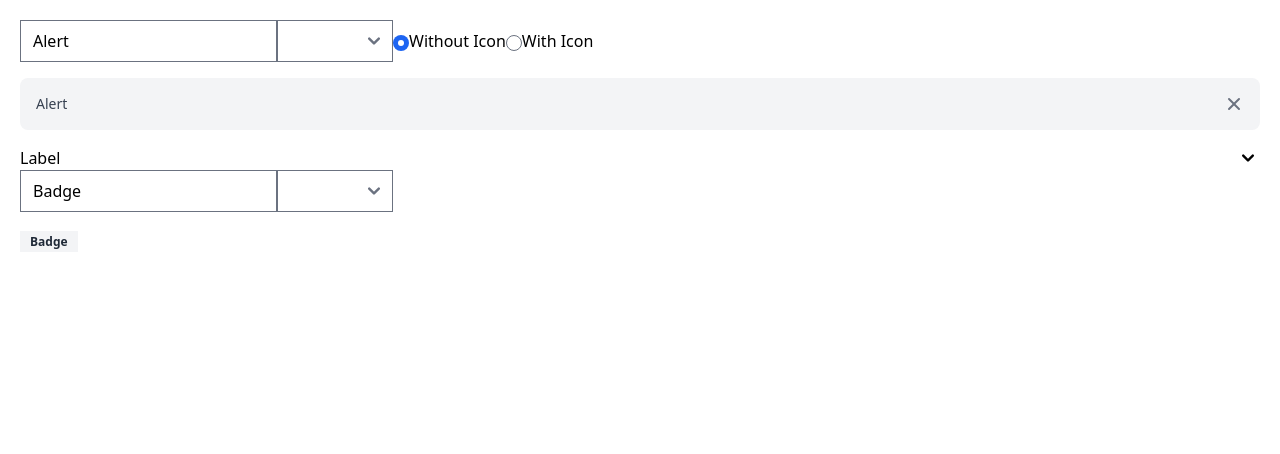
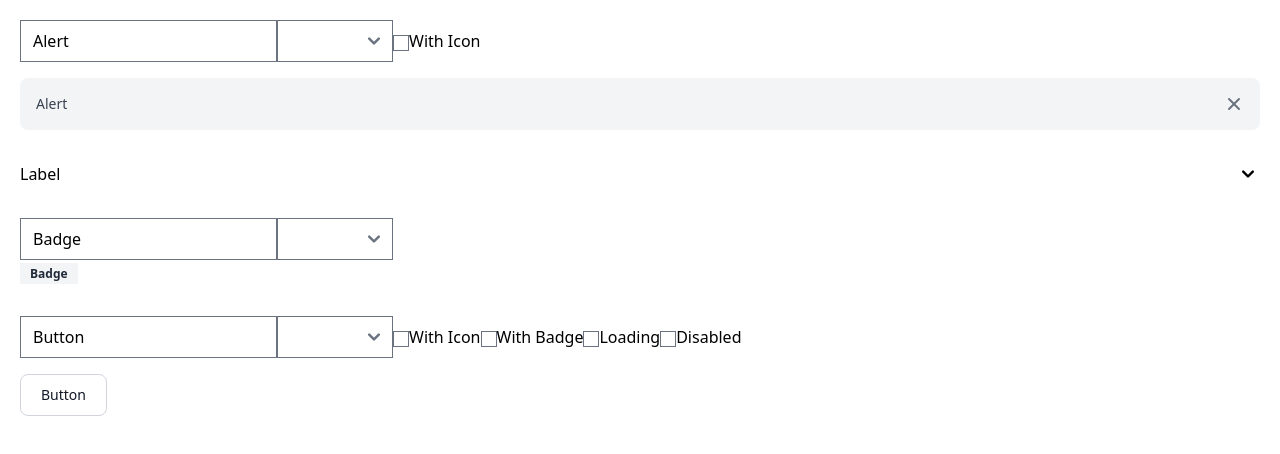
Before and after one commit to ibrahimalanshor/my-vue-ui, a Vue app: page / in a window 1280 px wide. Shown: the top 454 px of the page. Built offline with nearby package versions, Linux system fonts and the light colour scheme.

Commit message:
sementara button

```diff
--- a/src/App.vue
+++ b/src/App.vue
@@ -1,11 +1,12 @@
 <script setup>
-import { TestAlert, TestCollapse, TestBadge } from '@/test';
+import { TestAlert, TestCollapse, TestBadge, TestButton } from '@/test';
 </script>
 
 <template>
-  <div class="p-5">
+  <div class="p-5 space-y-8">
     <test-alert />
     <test-collapse />
     <test-badge />
+    <test-button />
   </div>
 </template>
--- a/src/components/base-badge.vue
+++ b/src/components/base-badge.vue
@@ -9,6 +9,10 @@ const props = defineProps({
   color: {
     type: String,
     default: 'default',
+  },
+  circle: {
+    type: Boolean,
+    default: false,
   },
 });
 
@@ -31,13 +35,16 @@ const badgeClass = computed(() => {
 
   const bgClass = bgColors[props.color] ?? bgColors.default;
   const textClass = textColors[props.color] ?? textColors.default;
+  const circleClass = props.circle
+    ? 'w-4 h-4 p-0 rounded-full'
+    : 'px-2.5 py-0.5';
 
-  return [bgClass, textClass];
+  return [bgClass, textClass, circleClass];
 });
 </script>
 
 <template>
-  <span class="text-xs font-semibold mr-2 px-2.5 py-0.5" :class="badgeClass">{{
+  <span class="text-xs font-semibold" :class="badgeClass">{{
     props.label
   }}</span>
 </template>
--- /dev/null
+++ b/src/components/base-button.vue
@@ -0,0 +1,86 @@
+<script setup>
+import { computed } from 'vue';
+
+const props = defineProps({
+  label: {
+    type: String,
+    required: true,
+  },
+  color: {
+    type: String,
+    default: 'default',
+  },
+  loading: {
+    type: Boolean,
+    default: false,
+  },
+});
+
+const buttonClass = computed(() => {
+  const bgColors = {
+    default: 'bg-white hover:bg-gray-100 border border-gray-300',
+    primary: 'bg-blue-700 hover:bg-blue-800',
+    success: 'bg-green-700 hover:bg-green-800',
+    warning: 'bg-yellow-400 hover:bg-yellow-500',
+    error: 'bg-red-700 hover:bg-red-800',
+  };
+
+  const textColors = {
+    default: 'text-gray-900',
+    primary: 'text-white',
+    success: 'text-white',
+    warning: 'text-white',
+    error: 'text-white',
+  };
+
+  const focusColors = {
+    default: ' focus:ring-gray-200',
+    primary: 'focus:ring-blue-300',
+    success: 'focus:ring-green-300',
+    warning: 'focus:ring-yellow-300',
+    error: 'focus:ring-red-300',
+  };
+
+  const bgClass = bgColors[props.color] ?? bgColors.default;
+  const textClass = textColors[props.color] ?? textColors.default;
+  const focusClass = focusColors[props.color] ?? focusColors.default;
+
+  return [bgClass, textClass, focusClass];
+});
+
+const iconClass = computed(() => {
+  const baseClass = 'mr-2 -ml-1 w-5 h-5';
+
+  return [baseClass];
+});
+</script>
+
+<template>
+  <button
+    type="button"
+    class="focus:ring-4 font-medium rounded-lg text-sm px-5 py-2.5 focus:outline-none flex items-center disabled:opacity-75"
+    :class="buttonClass"
+  >
+    <svg
+      v-if="props.loading"
+      aria-hidden="true"
+      role="status"
+      class="inline mr-3 w-4 h-4 text-white animate-spin"
+      viewBox="0 0 100 101"
+      fill="none"
+      xmlns="http://www.w3.org/2000/svg"
+    >
+      <path
+        d="M100 50.5908C100 78.2051 77.6142 100.591 50 100.591C22.3858 100.591 0 78.2051 0 50.5908C0 22.9766 22.3858 0.59082 50 0.59082C77.6142 0.59082 100 22.9766 100 50.5908ZM9.08144 50.5908C9.08144 73.1895 27.4013 91.5094 50 91.5094C72.5987 91.5094 90.9186 73.1895 90.9186 50.5908C90.9186 27.9921 72.5987 9.67226 50 9.67226C27.4013 9.67226 9.08144 27.9921 9.08144 50.5908Z"
+        fill="#E5E7EB"
+      />
+      <path
+        d="M93.9676 39.0409C96.393 38.4038 97.8624 35.9116 97.0079 33.5539C95.2932 28.8227 92.871 24.3692 89.8167 20.348C85.8452 15.1192 80.8826 10.7238 75.2124 7.41289C69.5422 4.10194 63.2754 1.94025 56.7698 1.05124C51.7666 0.367541 46.6976 0.446843 41.7345 1.27873C39.2613 1.69328 37.813 4.19778 38.4501 6.62326C39.0873 9.04874 41.5694 10.4717 44.0505 10.1071C47.8511 9.54855 51.7191 9.52689 55.5402 10.0491C60.8642 10.7766 65.9928 12.5457 70.6331 15.2552C75.2735 17.9648 79.3347 21.5619 82.5849 25.841C84.9175 28.9121 86.7997 32.2913 88.1811 35.8758C89.083 38.2158 91.5421 39.6781 93.9676 39.0409Z"
+        fill="currentColor"
+      />
+    </svg>
+    <slot name="icon" :icon-class="iconClass" v-if="!loading" />
+    {{ props.loading ? 'Loading' : props.label }}
+    <slot name="badge" v-if="!loading" />
+  </button>
+</template>
--- a/src/components/index.js
+++ b/src/components/index.js
@@ -1,3 +1,4 @@
 export { default as BaseAlert } from './base-alert.vue';
 export { default as BaseCollapse } from './base-collapse.vue';
 export { default as BaseBadge } from './base-badge.vue';
+export { default as BaseButton } from './base-button.vue';
--- a/src/test/test-alert.vue
+++ b/src/test/test-alert.vue
@@ -23,19 +23,12 @@ const handleClickVisible = () => (alert.visible = true);
         </option>
       </select>
       <input
-        type="radio"
-        id="without-icon-radio"
-        :value="false"
-        v-model="alert.withIcon"
-      />
-      <label for="without-icon-radio">Without Icon</label>
-      <input
-        type="radio"
-        id="with-icon-radio"
+        type="checkbox"
+        id="alert-with-icon"
         :value="true"
         v-model="alert.withIcon"
       />
-      <label for="with-icon-radio">With Icon</label>
+      <label for="alert-with-icon">With Icon</label>
       <button v-if="!alert.visible" v-on:click="handleClickVisible">
         Show
       </button>
--- /dev/null
+++ b/src/test/test-button.vue
@@ -0,0 +1,101 @@
+<script setup>
+import { reactive } from 'vue';
+import { BaseButton, BaseBadge } from '@/components';
+
+const button = reactive({
+  colors: [null, 'primary', 'success', 'error', 'warning'],
+  color: null,
+  text: 'Button',
+  loading: false,
+  disabled: false,
+  withIcon: false,
+  withBadge: false,
+});
+</script>
+
+<template>
+  <div>
+    <div class="mb-4">
+      <input v-model="button.text" type="text" placeholder="Button Text" />
+      <select v-model="button.color">
+        <option v-for="color in button.colors" :key="color" :value="color">
+          {{ color }}
+        </option>
+      </select>
+      <input
+        type="checkbox"
+        id="button-icon"
+        :value="true"
+        v-model="button.withIcon"
+      />
+      <label for="button-icon">With Icon</label>
+      <input
+        type="checkbox"
+        id="button-badge"
+        :value="true"
+        v-model="button.withBadge"
+      />
+      <label for="button-badge">With Badge</label>
+      <input
+        type="checkbox"
+        id="button-loading"
+        :value="true"
+        v-model="button.loading"
+      />
+      <label for="button-loading">Loading</label>
+      <input
+        type="checkbox"
+        id="button-disabled"
+        :value="true"
+        v-model="button.disabled"
+      />
+      <label for="button-disabled">Disabled</label>
+    </div>
+
+    <base-button
+      :color="button.color"
+      :label="button.text"
+      :loading="button.loading"
+      :disabled="button.disabled"
+      v-if="!button.withIcon && !button.withBadge"
+    />
+
+    <template v-else>
+      <base-button
+        :color="button.color"
+        :label="button.text"
+        :loading="button.loading"
+        :disabled="button.disabled"
+        v-if="button.withBadge"
+      >
+        <template #badge>
+          <base-badge :class="badgeClass" label="2" circle />
+        </template>
+      </base-button>
+      <base-button
+        :color="button.color"
+        :label="button.text"
+        :loading="button.loading"
+        :disabled="button.disabled"
+        v-else-if="button.withIcon"
+      >
+        <template #icon="{ iconClass }">
+          <svg
+            xmlns="http://www.w3.org/2000/svg"
+            fill="none"
+            viewBox="0 0 24 24"
+            stroke-width="1.5"
+            stroke="currentColor"
+            :class="iconClass"
+          >
+            <path
+              stroke-linecap="round"
+              stroke-linejoin="round"
+              d="M14.857 17.082a23.848 23.848 0 005.454-1.31A8.967 8.967 0 0118 9.75v-.7V9A6 6 0 006 9v.75a8.967 8.967 0 01-2.312 6.022c1.733.64 3.56 1.085 5.455 1.31m5.714 0a24.255 24.255 0 01-5.714 0m5.714 0a3 3 0 11-5.714 0"
+            />
+          </svg>
+        </template>
+      </base-button>
+    </template>
+  </div>
+</template>
```
Also changed, not shown: src/test/index.js (+1 -0 lines).
